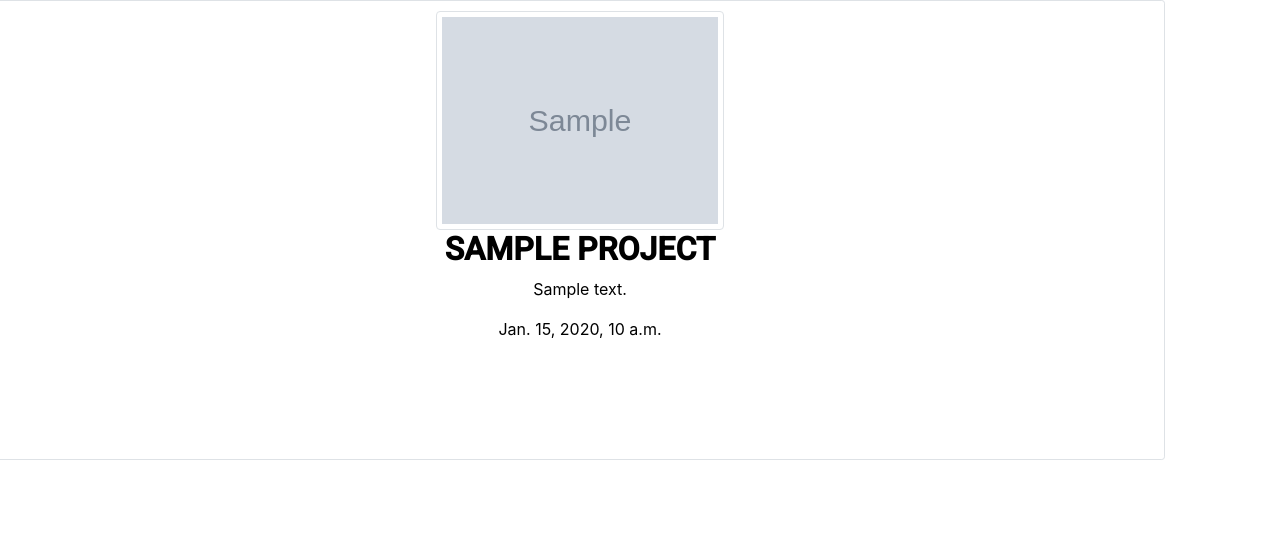
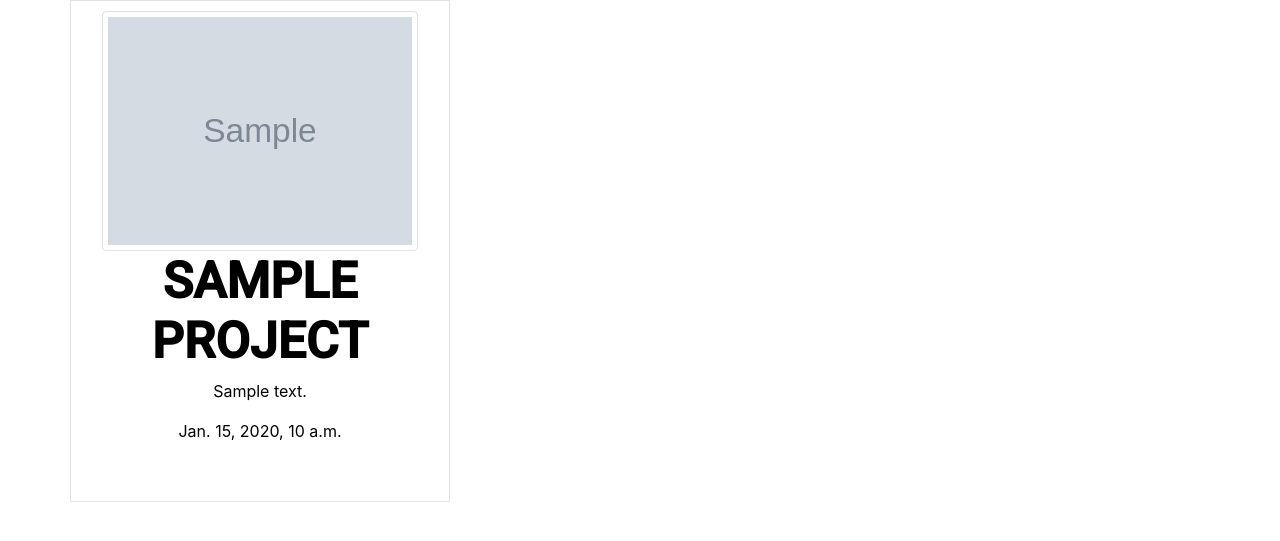
Before and after one commit to KenRoekasa/WebApp, a Django app: page /app/portfolio/ in a window 1280 px wide. Shown: the part 56-597 px from the top of the page. Run offline with Django 3.2, Linux system fonts and the light colour scheme; tables that the repository leaves empty hold one stand-in row (values such as "Sample post"); grey boxes marked "Sample" are stand-in pictures; some libraries are stand-ins or nearby versions.

Commit message:
changed grid layout

```diff
--- a/app/static/css/app.css
+++ b/app/static/css/app.css
@@ -11,9 +11,7 @@
 }
 
 .content {
-    margin-left: 10px;
-    padding: 0px;
-
+    text-align: center;
 }
 
 h1, h2, h3, h4 {
@@ -58,22 +56,20 @@ h1, h2, h3, h4 {
    color:black;
    text-transform: uppercase;
    font-weight: bold;
-   font-size: 50p
+   font-size: 50px;
 
 }
 
-img_div{
-  background-color: red;
-  width: 100%;
-  padding-top: 100%; /* 1:1 Aspect Ratio */
-  position: relative; /* If you want text inside of it */
+.project_img {
+    display: inline-block;
+
 }
 
 .project p{
     color:black;
 
 }
-.project_img{
+.project_thumb{
      width: auto;
      height: 50%;
     padding: 5px;
--- a/app/templates/app/portfolio.html
+++ b/app/templates/app/portfolio.html
@@ -6,8 +6,7 @@
     <meta name="viewport" content="width=device-width, initial-scale=1, shrink-to-fit=no">
 
     <!-- Bootstrap CSS -->
-    <link rel="stylesheet" href="https://stackpath.bootstrapcdn.com/bootstrap/4.5.0/css/bootstrap.min.css"
-          integrity="sha384-9aIt2nRpC12Uk9gS9baDl411NQApFmC26EwAOH8WgZl5MYYxFfc+NcPb1dKGj7Sk" crossorigin="anonymous">
+    <link rel="stylesheet" href="https://maxcdn.bootstrapcdn.com/bootstrap/4.0.0/css/bootstrap.min.css" integrity="sha384-Gn5384xqQ1aoWXA+058RXPxPg6fy4IWvTNh0E263XmFcJlSAwiGgFAW/dAiS6JXm" crossorigin="anonymous">
     <link rel="stylesheet" href="{% static 'css/app.css' %}">
     <link href="https://fonts.googleapis.com/css2?family=Roboto:wght@300;500&display=swap" rel="stylesheet">
 
@@ -40,10 +39,13 @@
     </div>
 </nav>
 <div class="content container">
-    <div class="row row-cols">
+    <div class="row">
             {% block content %}
             {% endblock %}
     </div>
 </div>
+<script src="https://code.jquery.com/jquery-3.2.1.slim.min.js" integrity="sha384-KJ3o2DKtIkvYIK3UENzmM7KCkRr/rE9/Qpg6aAZGJwFDMVNA/GpGFF93hXpG5KkN" crossorigin="anonymous"></script>
+<script src="https://cdnjs.cloudflare.com/ajax/libs/popper.js/1.12.9/umd/popper.min.js" integrity="sha384-ApNbgh9B+Y1QKtv3Rn7W3mgPxhU9K/ScQsAP7hUibX39j7fakFPskvXusvfa0b4Q" crossorigin="anonymous"></script>
+<script src="https://maxcdn.bootstrapcdn.com/bootstrap/4.0.0/js/bootstrap.min.js" integrity="sha384-JZR6Spejh4U02d8jOt6vLEHfe/JQGiRRSQQxSfFWpi1MquVdAyjUar5+76PVCmYl" crossorigin="anonymous"></script>
 </body>
 </html>
--- a/app/templates/app/portfolio_list.html
+++ b/app/templates/app/portfolio_list.html
@@ -1,15 +1,13 @@
 {% extends 'app/portfolio.html' %}
 {% block content %}
 {% for project in projects %}
-
-<a href="{% url 'portfolio_detail' pk=project.pk %}" class="project col border rounded-sm">
-    <img class="project_img img-thumbnail" src="/app{{ project.image.url }}" alt={{ project.title }}>
+<a href="{% url 'portfolio_detail' pk=project.pk %}" class="project col-md-4 border rounded-sm">
+    <img class="project_thumb img-thumbnail" src="/app{{ project.image.url }}" alt={{ project.title }}>
     <h2>{{ project.title }}</h2>
     <p>{{ project.description|linebreaksbr }}</p>
     <div class="date">
         <p>{{ project.published_date }}</p>
     </div>
 </a>
-
 {% endfor %}
 {% endblock %}
--- a/blog/views.py
+++ b/blog/views.py
@@ -27,6 +27,7 @@ def post_new(request):
         form = PostForm()
     return render(request, 'blog/post_edit.html', {'form': form})
 
+
 def post_edit(request, pk):
     post = get_object_or_404(Post, pk=pk)
     if request.method == "POST":
```
Also changed, not shown: app/templates/app/index.html (+15 -20 lines), app/templates/app/portfolio_detail.html (+4 -3 lines).
